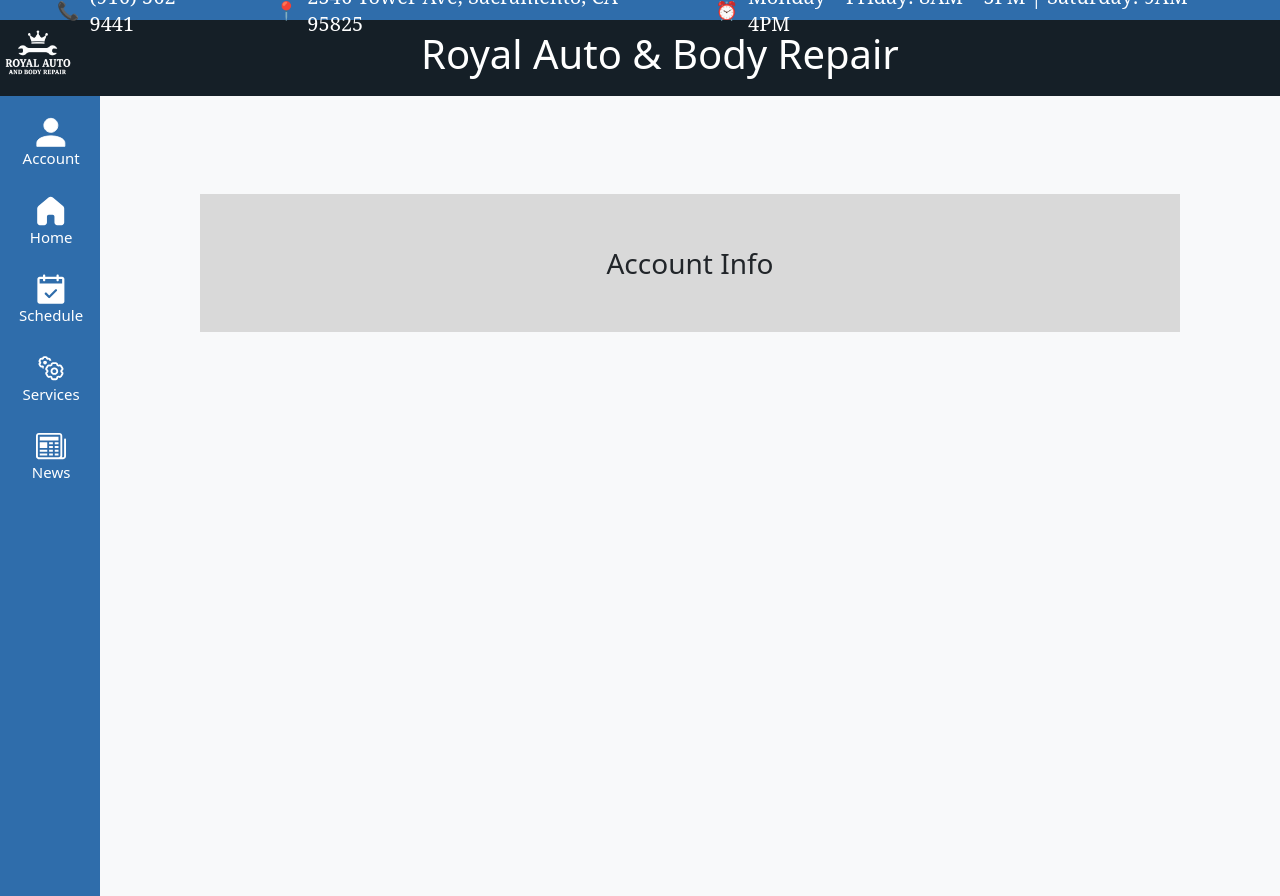
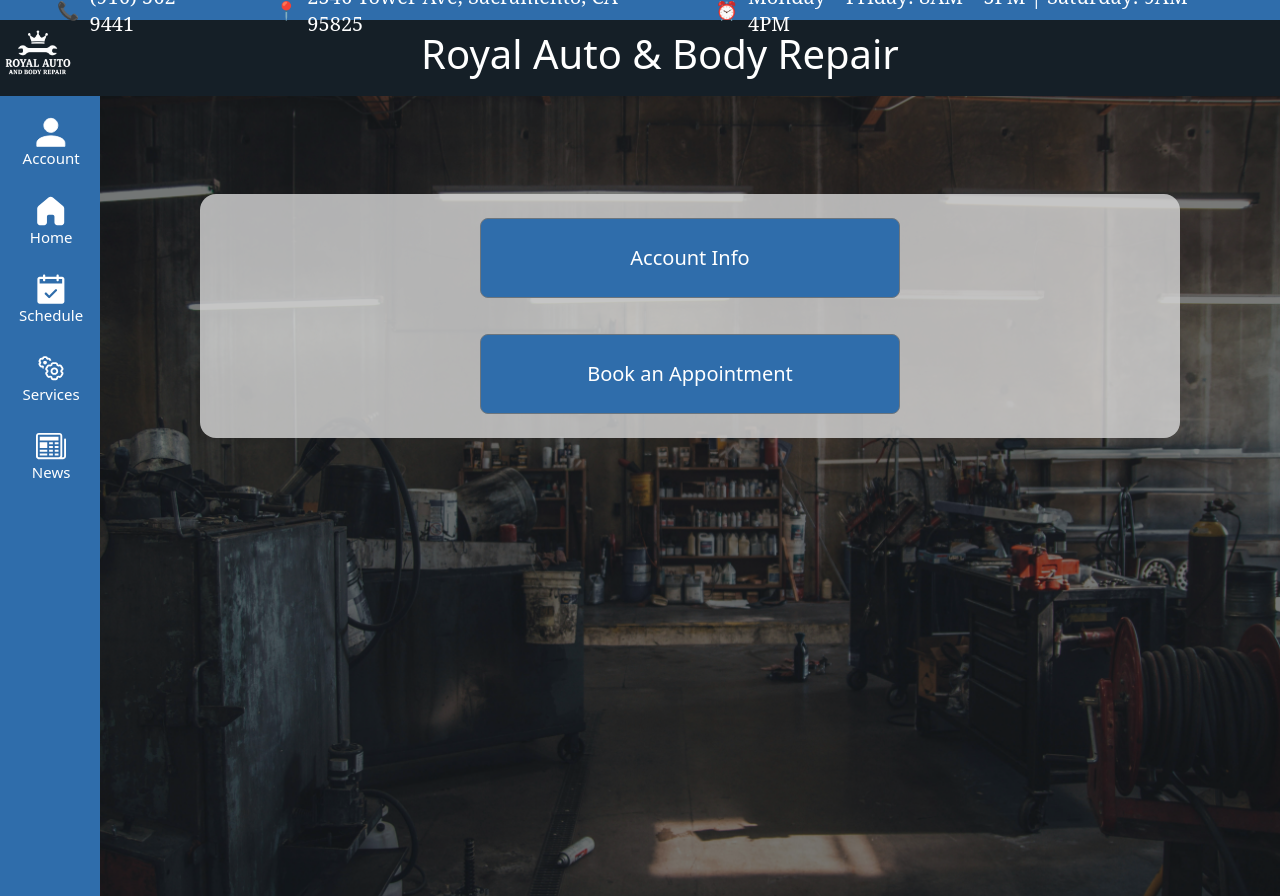
Before and after one commit to QuantumBits-CSUS-25-26/RoyalWebsite, a React (Create React App) app in the folder frontend/: page /dashboard in a window 1280 px wide. Before the commit the page ends 800 px from the top, so only its background shows below. Built offline with nearby package versions, Linux system fonts and the light colour scheme.

Commit message:
RW-90 Schedule apointment button Basic page formatting on dashboard page (customer)

```diff
--- a/frontend/src/App.css
+++ b/frontend/src/App.css
@@ -583,14 +583,39 @@
 }
 
 /* begin customer dashboard */
+.customerDashboard {
+  min-height: 100vh;
+  background-image: url('./images/HeroImage.jpg');
+  background-size: cover;
+  background-position: center;
+  background-repeat: no-repeat;
+  position: relative;
+  color: #fff;
+}
+
 .customerDashboard .content {
   height: 10vh;
   margin-left: 100px;
+  position: relative;
+  z-index: 2;
 }
 
 .customerDashboard .updateForm {
-  background-color: #D9D9D9;
+  --dashboard-btn-height: 72px;
+  background-color: rgba(217, 217, 217, 0.8);
   margin-top: 10%;
+  border-radius: 16px;
+  display: flex;
+  flex-direction: column;
+  align-items: center;
+  gap: calc(var(--dashboard-btn-height) / 2);
+}
+
+.customerDashboard .btn {
+  width: 70%;
+  max-width: 420px;
+  min-height: var(--dashboard-btn-height);
+  background-color: #2F6DAB;
 }
 
 /* begin customer update */
--- a/frontend/src/Pages/CustomerDashboard.js
+++ b/frontend/src/Pages/CustomerDashboard.js
@@ -10,11 +10,23 @@
 
   return (
     <div className="customerDashboard">
+      <div className="hero-overlay" aria-hidden="true" />
       <div className="content">
         <Row className='justify-content-center'>
           <Col md='10' sm='2'>
             <Form className='updateForm fs-3 p-4'>
-              <div className=' my-4'>Account Info</div>
+              <Button
+                type='button'
+                className='btn btn-lg py-4'
+              >
+                Account Info
+              </Button>
+              <Button
+                type='button'
+                className='btn btn-lg py-4'
+              >
+                Book an Appointment
+              </Button>
             </Form>
           </Col>
         </Row>
```
